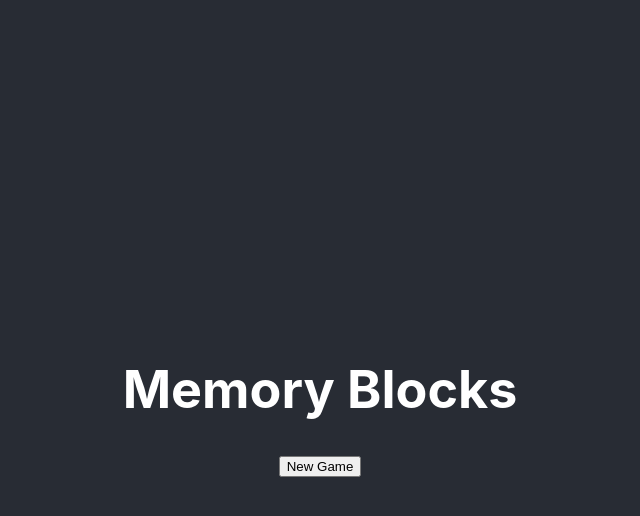
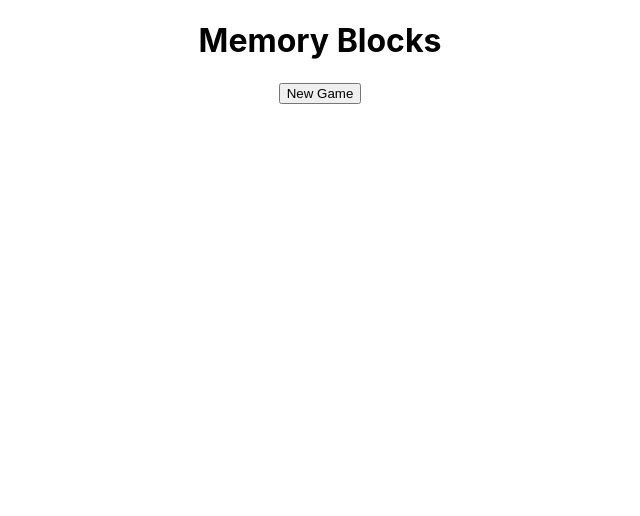
Before and after one commit to vamshi-tg/memory-blocks, a React (Create React App) app: page / in a window 1280 px wide. Shown: the top 516 px of the page, without its empty margins (320-960 px from the left). Built offline with nearby package versions, Linux system fonts and the light colour scheme.

Commit message:
add header

```diff
--- a/src/App.tsx
+++ b/src/App.tsx
@@ -1,14 +1,23 @@
-import React from 'react';
-import logo from './logo.svg';
-import './App.css';
+import React, { useEffect, useState } from "react";
+import logo from "./logo.svg";
+import "./App.css";
+import Header from "./components/Header";
 
 function App() {
+  const [turns, setTurns] = useState(0);
+
+  const shuffleCards = () => {
+    // should shuffle cards
+  };
+
+  useEffect(() => {
+    // Should shuffle cards on render
+    shuffleCards();
+  }, []);
+
   return (
     <div className="App">
-      <header className="App-header">
-        <h1> Memory Blocks </h1>
-        <button onClick={() => alert("Creating New game")}>New Game</button>
-      </header>
+      <Header turns={turns} reset={shuffleCards}></Header>
     </div>
   );
 }
--- /dev/null
+++ b/src/components/Header.tsx
@@ -0,0 +1,17 @@
+import React from "react";
+
+type HeaderProps = {
+  turns: number;
+  reset: () => void;
+};
+
+const Header = ({ turns, reset }: HeaderProps) => {
+  return (
+    <header>
+      <h1> Memory Blocks</h1>
+      <button> New Game </button>
+    </header>
+  );
+};
+
+export default Header;
```
